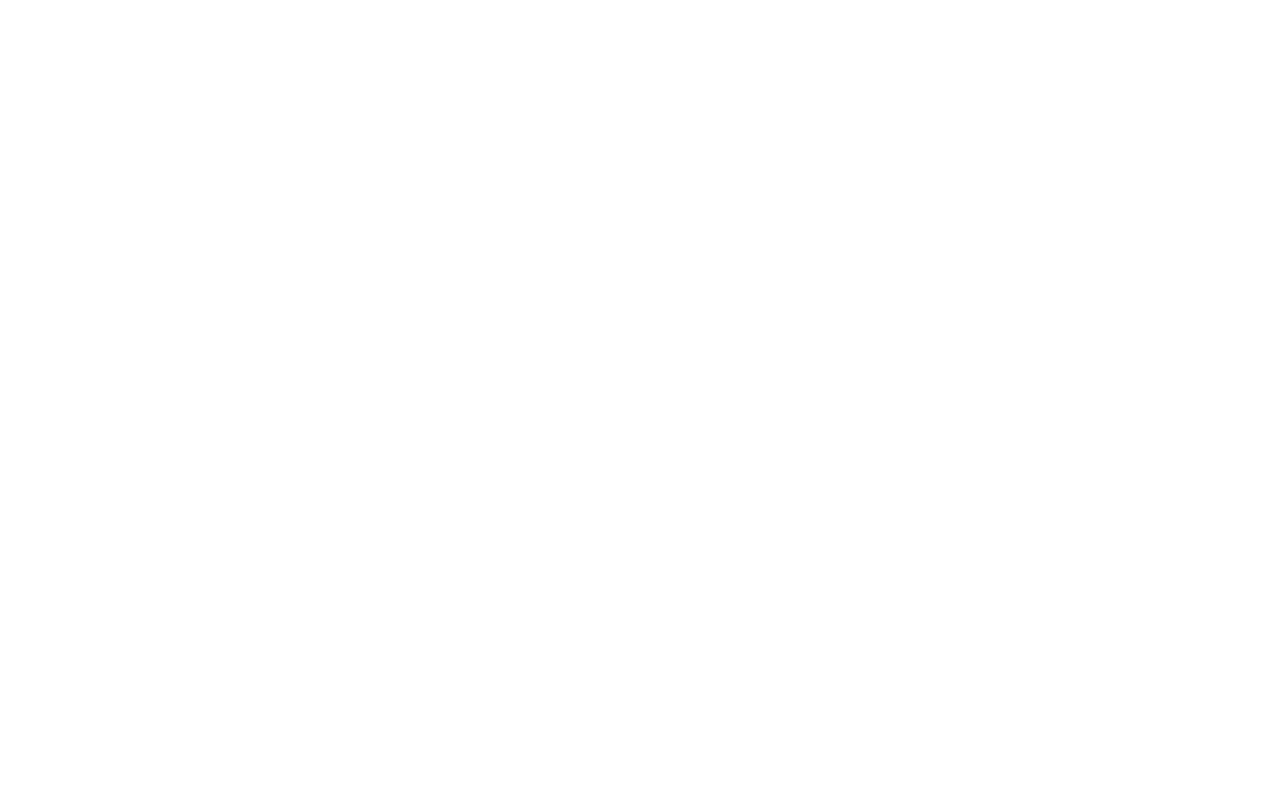
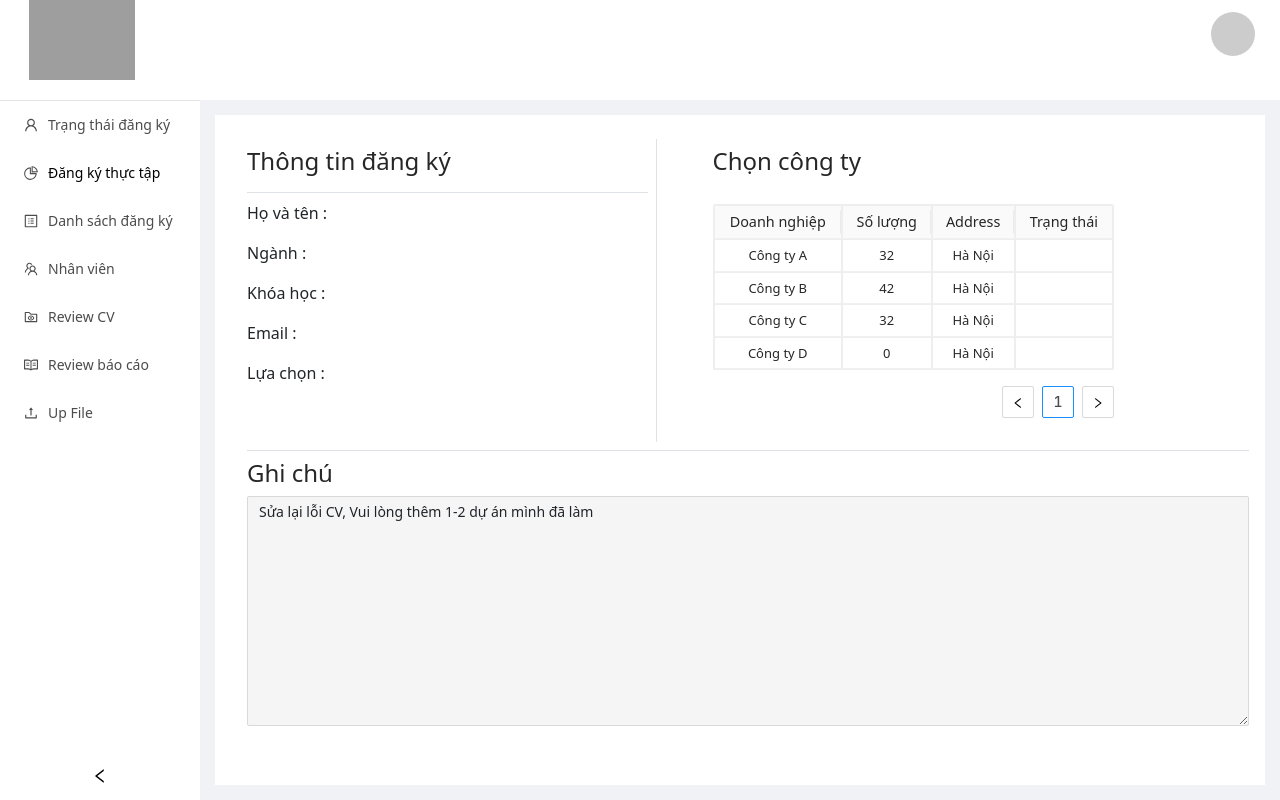
Before and after one commit to truongmanhdung/quan-ly-thuc-tap, a React (Create React App) app: page /info-student in a window 1280 px wide. Before the commit this address had no page. Built offline with nearby package versions, Linux system fonts and the light colour scheme; grey boxes are pictures that could not be loaded.

Commit message:
feat: code layout: InfoStudentRegister

```diff
--- a/src/API/Link.js
+++ b/src/API/Link.js
@@ -1,7 +1,7 @@
 import axios from "axios";
 
 export const axiosClient = axios.create({
-    baseURL: "http://139.180.196.74:8000/api",
+    baseURL: "http://localhost:8000/api",
     headers: {
         "Content-Type": "application/json",
     },
--- a/src/Routes/routes.js
+++ b/src/Routes/routes.js
@@ -10,6 +10,7 @@
 import ReviewCV from "../pages/import-excel/ReviewCV"
 import UpFile from "../pages/import-excel/UpFile";
 import EmployeeManager from "../pages/employee-manager/Employee-Manager";
+import InfoStudent from "../pages/InfoStudent/infoStudent";
 const Router = () => {
   return (
     <Routes>
@@ -19,6 +20,7 @@
         <Route path="/proactive-student" element={<SupportStudent />} />
         <Route path="/employee-manager" element={<EmployeeManager/>} />
         <Route path="status" element={<Status />} />
+        <Route path="info-student" element={<InfoStudent/>} />
         <Route path="review-cv" element={<ReviewCV />} />
         <Route path="up-file" element={<UpFile />} />
       </Route>
--- a/src/layouts/layoutWebsite.jsx
+++ b/src/layouts/layoutWebsite.jsx
@@ -1,20 +1,21 @@
-import React, { useState } from 'react';
-import { Layout, Menu, Breadcrumb, Row, Col, Button } from 'antd';
+import React, { useState } from "react";
+import { Layout, Menu, Breadcrumb, Row, Col, Button } from "antd";
 import {
   ProfileOutlined,
+  UserOutlined,
   PieChartOutlined,
   UploadOutlined,
   TeamOutlined,
   LoginOutlined,
   FolderViewOutlined,
   ReadOutlined,
-} from '@ant-design/icons';
-import { NavLink, Outlet } from 'react-router-dom';
-import { $ } from '../ultis';
-import GlobalHeader from '../components/GlobalHeader.js';
-import styles from './layout.css';
-import { Content } from 'antd/lib/layout/layout';
-import SubMenu from 'antd/lib/menu/SubMenu';
+} from "@ant-design/icons";
+import { NavLink, Outlet } from "react-router-dom";
+import { $ } from "../ultis";
+import GlobalHeader from "../components/GlobalHeader.js";
+import styles from "./layout.css";
+import { Content } from "antd/lib/layout/layout";
+import SubMenu from "antd/lib/menu/SubMenu";
 const { Sider } = Layout;
 function LayoutWebsite() {
   const [state, setState] = useState(false);
@@ -25,24 +26,31 @@
 
   return (
     <div>
-      <Layout style={{ minHeight: '100vh' }}>
+      <Layout style={{ minHeight: "100vh" }}>
         <Sider collapsible collapsed={state} onCollapse={() => onCollapse()}>
           <div className="logo-school">
             <div className="logo">
               <img
-                style={state ? { width: '40%', height: '40%' } : { width: '80%', height: '80%' }}
+                style={
+                  state
+                    ? { width: "40%", height: "40%" }
+                    : { width: "80%", height: "80%" }
+                }
                 src="https://upload.wikimedia.org/wikipedia/commons/2/20/FPT_Polytechnic.png"
                 alt=""
               />
             </div>
           </div>
 
-          <Menu theme="dark" defaultSelectedKeys={['1']} mode="inline">
+          <Menu theme="dark" defaultSelectedKeys={["1"]} mode="inline">
+            <Menu.Item key="2" icon={<UserOutlined className="icon-link" />}>
+              <NavLink to="info-student">Trạng thái đăng ký</NavLink>
+            </Menu.Item>
             <SubMenu
               title="Đăng ký thực tập"
               key="0"
               icon={<PieChartOutlined className="icon-link" />}
-              style={{color:'black'}}
+              style={{ color: "black" }}
             >
               <Menu.Item key="7">
                 <NavLink to="/proactive-student">Tự đăng ký</NavLink>
@@ -57,7 +65,10 @@
             <Menu.Item key="3" icon={<TeamOutlined className="icon-link" />}>
               <NavLink to="employee-manager">Nhân viên</NavLink>
             </Menu.Item>
-            <Menu.Item key="4" icon={<FolderViewOutlined className="icon-link" />}>
+            <Menu.Item
+              key="4"
+              icon={<FolderViewOutlined className="icon-link" />}
+            >
               <NavLink to="review-cv">Review CV</NavLink>
             </Menu.Item>
             <Menu.Item key="5" icon={<ReadOutlined className="icon-link" />}>
@@ -70,7 +81,7 @@
         </Sider>
         <Layout className="site-layout">
           <GlobalHeader onCollapse={onCollapse} state={state} />
-          <Content style={{ margin: '15px 15px', background: 'white' }}>
+          <Content style={{ margin: "15px 15px", background: "white" }}>
             {/* <Breadcrumb style={{ margin: '16px 0' }}>
               <Breadcrumb.Item>User</Breadcrumb.Item>
               <Breadcrumb.Item>Bill</Breadcrumb.Item>
--- /dev/null
+++ b/src/pages/InfoStudent/infoStudent.jsx
@@ -0,0 +1,111 @@
+import React, { useState } from "react";
+import PropTypes from "prop-types";
+import {
+  Layout,
+  Menu,
+  Breadcrumb,
+  Row,
+  Col,
+  Button,
+  Table,
+  Radio,
+  Divider,
+} from "antd";
+import TextArea from "antd/lib/input/TextArea";
+const columns = [
+  {
+    title: "Doanh nghiệp",
+    dataIndex: "company",
+
+  },
+  {
+    title: "Số lượng",
+    dataIndex: "quantity",
+  },
+  {
+    title: "Address",
+    dataIndex: "address",
+  },
+  {
+    title: "Trạng thái",
+    dataIndex: "status",
+  }
+];
+const data = [
+  {
+    key: "1",
+    company: "Công ty A",
+    quantity: 32,
+    address: "Hà Nội",
+
+  },
+  {
+    key: "2",
+    company: "Công ty B",
+    quantity: 42,
+    address: "Hà Nội",
+
+  },
+  {
+    key: "3",
+    company: "Công ty C",
+    quantity: 32,
+    address: "Hà Nội",
+
+  },
+  {
+    key: "4",
+    company: "Công ty D",
+    quantity: 0,
+    address: "Hà Nội",
+
+  },
+]; // rowSelection object indicates the need for row selection
+function InfoStudent(props) {
+  const rowSelection = {
+    onChange: (selectedRowKeys, selectedRows) => {
+      console.log(
+        `selectedRowKeys: ${selectedRowKeys}`,
+        "selectedRows: ",
+        selectedRows
+      );
+    },
+  };
+  const [selectionType, setSelectionType] = useState("checkbox");
+  return (
+    <div>
+      <Row>
+        <Col span={10} className=" border-end p-2">
+          <div>
+            <h4>Thông tin đăng ký</h4>
+          </div>
+          <div className="border-top mt-3 pt-2">
+            <p>Họ và tên : </p>
+            <p>Ngành : </p>
+            <p>Khóa học : </p>
+            <p>Email : </p>
+            <p>Lựa chọn : </p>
+          </div>
+        </Col>
+        <Col span={10} className="ms-5 p-2">
+          <h4>Chọn công ty</h4>
+          <div>
+            <Table
+              columns={columns}
+              dataSource={data}
+            />
+          </div>
+        </Col>
+      </Row>
+      <Row >
+          <Col span={24} className=" mt-2 border-top ms-2">
+              <h4 className="mt-2">Ghi chú</h4>
+              <TextArea disabled={true}  rows={10} value="Sửa lại lỗi CV, Vui lòng thêm 1-2 dự án mình đã làm" className="text-dark"></TextArea>
+          </Col>
+      </Row>
+
+    </div>
+  );
+}
+
+export default InfoStudent;
```
Also changed, not shown: src/pages/proactiveStudent/ProactiveStudent.js (+58 -76 lines).
